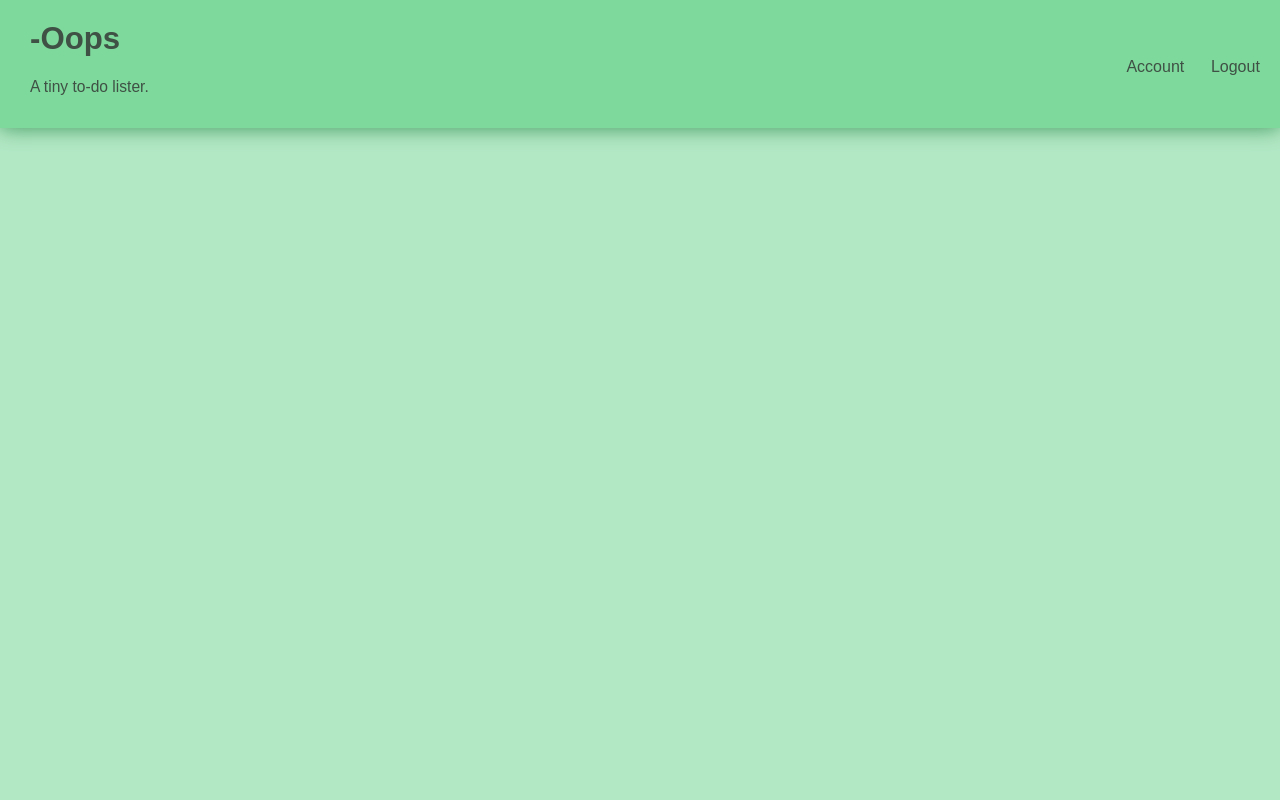
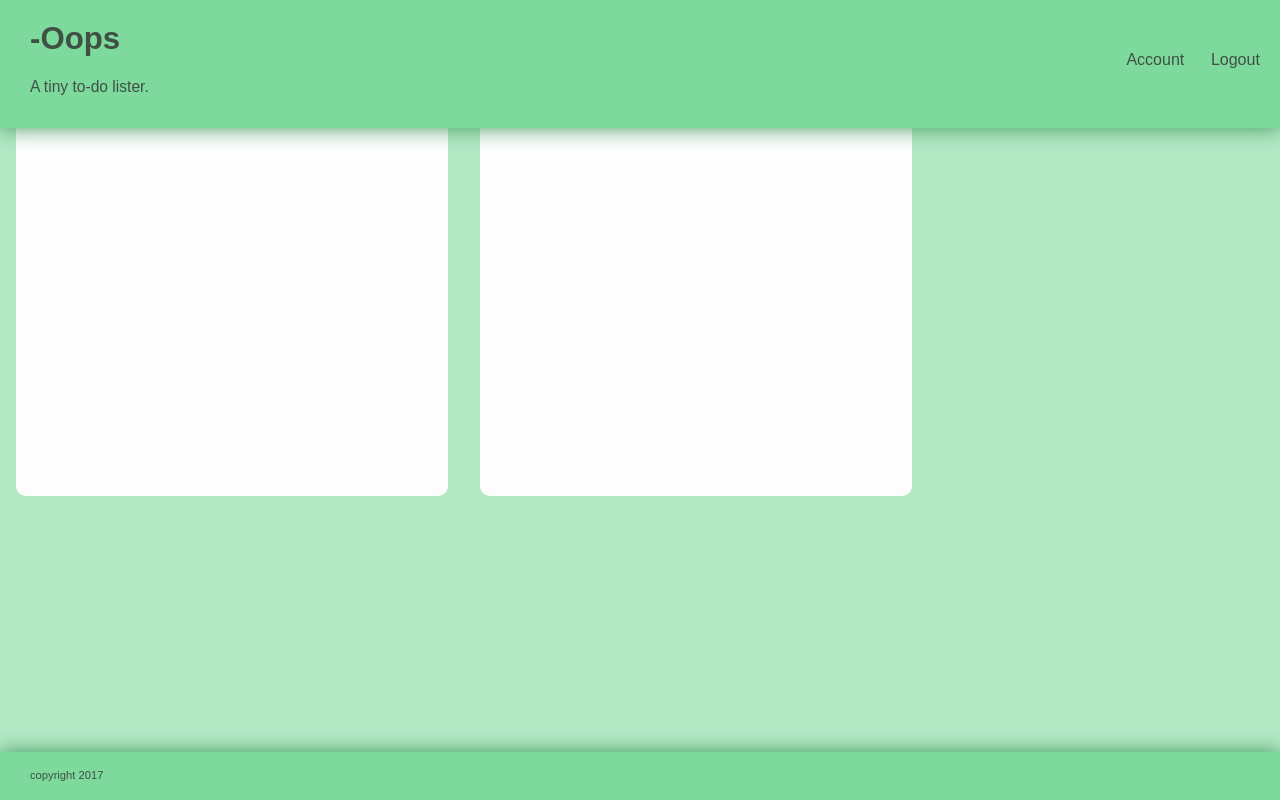
Before and after one commit to AidenH/-Oops, a Django app: page / in a window 1280 px wide. Run offline with Django 3.2, Linux system fonts and the light colour scheme.

Commit message:
Add Goals list, implement nascent tiles feature.

```diff
--- a/oops/settings.py
+++ b/oops/settings.py
@@ -25,7 +25,7 @@
 # SECURITY WARNING: don't run with debug turned on in production!
 DEBUG = True
 
-ALLOWED_HOSTS = ['192.168.2.19']
+ALLOWED_HOSTS = []
 
 
 # Application definition
--- a/oops/static/css/style.css
+++ b/oops/static/css/style.css
@@ -15,7 +15,7 @@
 
   background-color: rgb(126, 217, 156);
   color: rgb(63, 80, 68);
-  box-shadow: 0px .2px 20px rgba(60, 151, 90, 256);
+  box-shadow: 0px 0.2px 20px rgb(60, 151, 90);
 }
 
 #header_title_text {
@@ -29,8 +29,46 @@
 #header_control_text {
   position: relative;
   float: right;
-  top: 45%;
+  top: 40%;
   width: 12%;
 
   font-size: 2vh;
 }
+
+#footer {
+  position: absolute;
+  height: 6%;
+  width: 100%;
+  bottom: 0;
+  margin: auto;
+
+  background-color: rgb(126, 217, 156);
+  color: rgb(63, 80, 68);
+  box-shadow: 0px -0.2px 20px rgb(60, 151, 90);
+}
+
+#footer_text {
+  position: relative;
+  width: 10%;
+  top: 35%;
+  margin-left: 30px;
+
+  font-size: 1.4vh;
+  font-weight: normal;
+}
+
+div.tile {
+  float: left;
+}
+
+.tile {
+  background-color: #fdfdfd;
+  width: 25em;
+  height: 28em;
+  margin: 1em;
+  padding: 1em;
+  top: 18%;
+  z-index: -1;
+  border-radius: 10px;
+  overflow-y: auto;
+}
--- a/oops/templates/partials/footer.html
+++ b/oops/templates/partials/footer.html
@@ -1,3 +1,8 @@
+  <div id="footer">
+    <div id="footer_text">
+      copyright 2017
+    </div>
+  </div>
 </body>
 
 </html>
--- a/oops/templates/partials/tiles.html
+++ b/oops/templates/partials/tiles.html
@@ -0,0 +1,20 @@
+<div id="tile_container">
+  <div class="tile">
+    -Dinner with Diane, Sun @ 4<br>
+    -Xmas shopping Wed.<br>
+  </div>
+
+  <div class="tile">
+    -debugging on Friday
+  </div>
+</div>
+
+<!--
+
+Add soon:
+
+{% for tile in tileindex %}
+  <div class="tile">
+    <p> {{ tile }}
+  </div>
+{% endfor %}-->
--- a/oops/views.py
+++ b/oops/views.py
@@ -2,4 +2,5 @@
 from django.shortcuts import render_to_response
 
 def index(request):
-    return render_to_response('index.html')
+    tileindex = [0] * 3
+    return render_to_response('index.html', locals())
```
Also changed, not shown: Notes & Goals.txt (added, +21 -0 lines).
